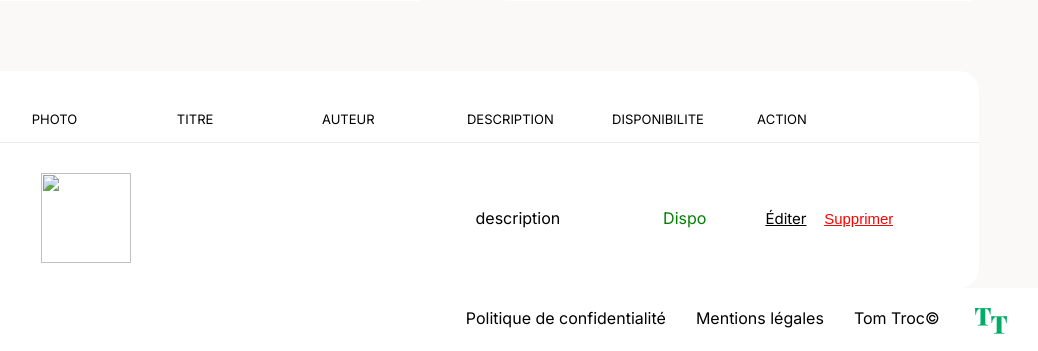
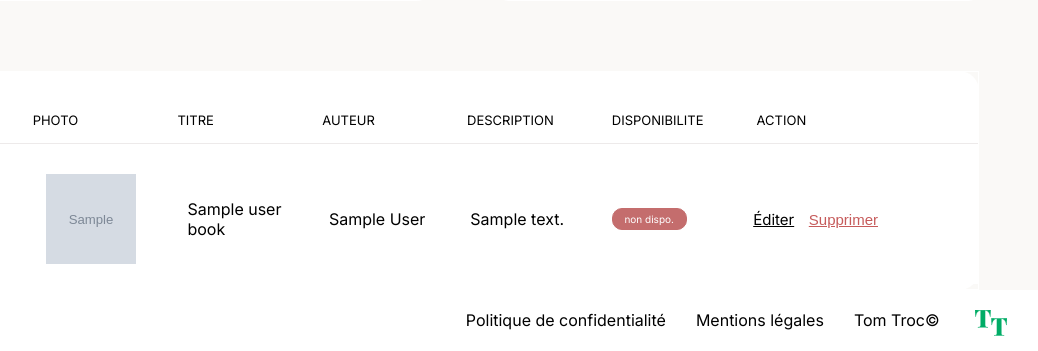
Before and after one commit to SnezhanaPashovska/tom-troc, a PHP site: template views/templates/myAccount.php in a window 1280 px wide. Shown: the part 932-1283 px from the top of the page, without its empty margins (173-1211 px from the left). Run offline with PHP 8.4, Linux system fonts and the light colour scheme; the template is opened without the code that fills it: most values are stand-ins (such as "Sample title", 1, 10 or a date in 2020); grey boxes marked "Sample" are stand-in pictures; data that the repository does not hold is empty; some libraries are stand-ins or nearby versions; some web fonts are replaced.

Commit message:
Recherche, Single livre fetch, Nos livres fetch, Mon compte, complete frontend and backend, Fetch of books on Mon compte and Public profile

```diff
--- a/css/style.css
+++ b/css/style.css
@@ -194,6 +194,7 @@ footer {
   align-items: center;
   color: white;
   max-height: 900px;
+  border: 1px solid;
 }
 
 .profile-public-date p, .my-account-date p
@@ -299,8 +300,8 @@ footer {
 
 .table-book tr
 {
-  padding: 10px 60px 0px 60px;
-  width: 95%;
+  padding: 10px 100px 0px 90px;
+  width: 100%;
   align-self: center;
   justify-content: space-between;
 }
@@ -343,6 +344,30 @@ footer {
   -webkit-line-clamp: 4;
   -webkit-box-orient: vertical;
 }
+
+.table-book td .available  {
+  border: 1px solid #6dc4a1;
+  width: 60%;
+  border-radius: 10px;
+  color: white;
+  background-color: #6dc4a1;
+  font-size: 10px;
+  text-align: center;
+  padding: 4px 0px;
+}
+
+.table-book td .not-available
+{
+  border: 1px solid #c46d6d;
+  width: 60%;
+  border-radius: 10px;
+  color: white;
+  background-color: #c46d6d;
+  font-size: 10px;
+  text-align: center;
+  padding: 4px 0px;
+}
+
 
 .table-content img, .table-book img
 {
@@ -957,18 +982,11 @@ form p
 
 .action-table button
 {
-  color: red;
+  color: #c65b5b;
  text-decoration: underline;
   background-color: transparent;
   border: transparent;
   font-size: 15px;
-}
-.available {
-  color: green;
-}
-
-.not-available {
-  color: red;
 }
 
 .single-book-main-container
@@ -1092,3 +1110,8 @@ form p
     border-radius: 50%;
     margin-right: 10px;
 }
+
+.book-description
+{
+  font-style: italic;
+}
--- a/views/templates/myAccount.php
+++ b/views/templates/myAccount.php
@@ -12,10 +12,10 @@
                     <input type="file" id="new_photo" name="new_photo" accept="image/*" style="display: none;">
                 </div>
                 <div class="my-account-name">
-                  <p><?= htmlspecialchars($user->getUsername()) ?></p>
+                  <p><?= $user->getUsername() ?></p>
                 </div>
                 <div class="my-account-date">
-                  <p>Membre depuis <?= htmlspecialchars($user->getMembershipDuration()) ?> </p>
+                  <p>Membre depuis <?= $user->getMembershipDuration() ?> </p>
                 </div>
                 <div class="my-account-library">
                   <p class="my-account-library-biblioteque">BIBLIOTHEQUE</p>
@@ -48,17 +48,17 @@
                     </tr>
                   </thead>
                   <tbody class="table-book">
+                  <?php foreach ($userBooks as $book): ?>
+                    <tr>
+                      <td><img src="<?= $book->getImage() ?>" alt=""></td>
+                      <td><p><?= $book->getTitle() ?></p></td>
+                      <td><p><?= $book->getAuthor() ?></p></td>
+                      <td><p><?= $book->getDescription(100) ?></p></td>
+                      <td>
+                      <p class="<?= $book->isAvailable() ? 'available' : 'not-available'; ?>">
+                      <?= $book->isAvailable() ? 'disponible' : 'non dispo.'; ?>
+                    </p>
 
-                    <tr>
-                      <td><img src="" alt=""></td>
-                      <td><p></p></td>
-                      <td><p></p></td>
-                      <td><p>description</p></td>
-                      <td><p>
-                      <p class="<?php echo $book['availability'] ? 'available' : 'not-available'; ?>">
-                        <?php echo $book['availability'] ? 'Disponible' : 'Non disponible'; ?>
-                    </p>
-                      </p>
                     </td>
                       <td class ="action-table">
                         <div class="modify-book">
@@ -68,7 +68,7 @@
                         </div>
                       </td>
                     </tr>
-
+                    <?php endforeach; ?>
                   </tbody>
                 </table>
                 </div>
```
Also changed, not shown: controllers/BookController.php (+20 -7 lines), controllers/ProfilePageController.php (+18 -3 lines), controllers/UserController.php (+11 -7 lines), models/Book.php (+20 -23 lines), models/BookManager.php (+64 -19 lines), models/User.php (+7 -8 lines), models/UserManager.php (+13 -8 lines), views/templates/bookDetail.php (+9 -17 lines), views/templates/profilePublic.php (+8 -10 lines).
